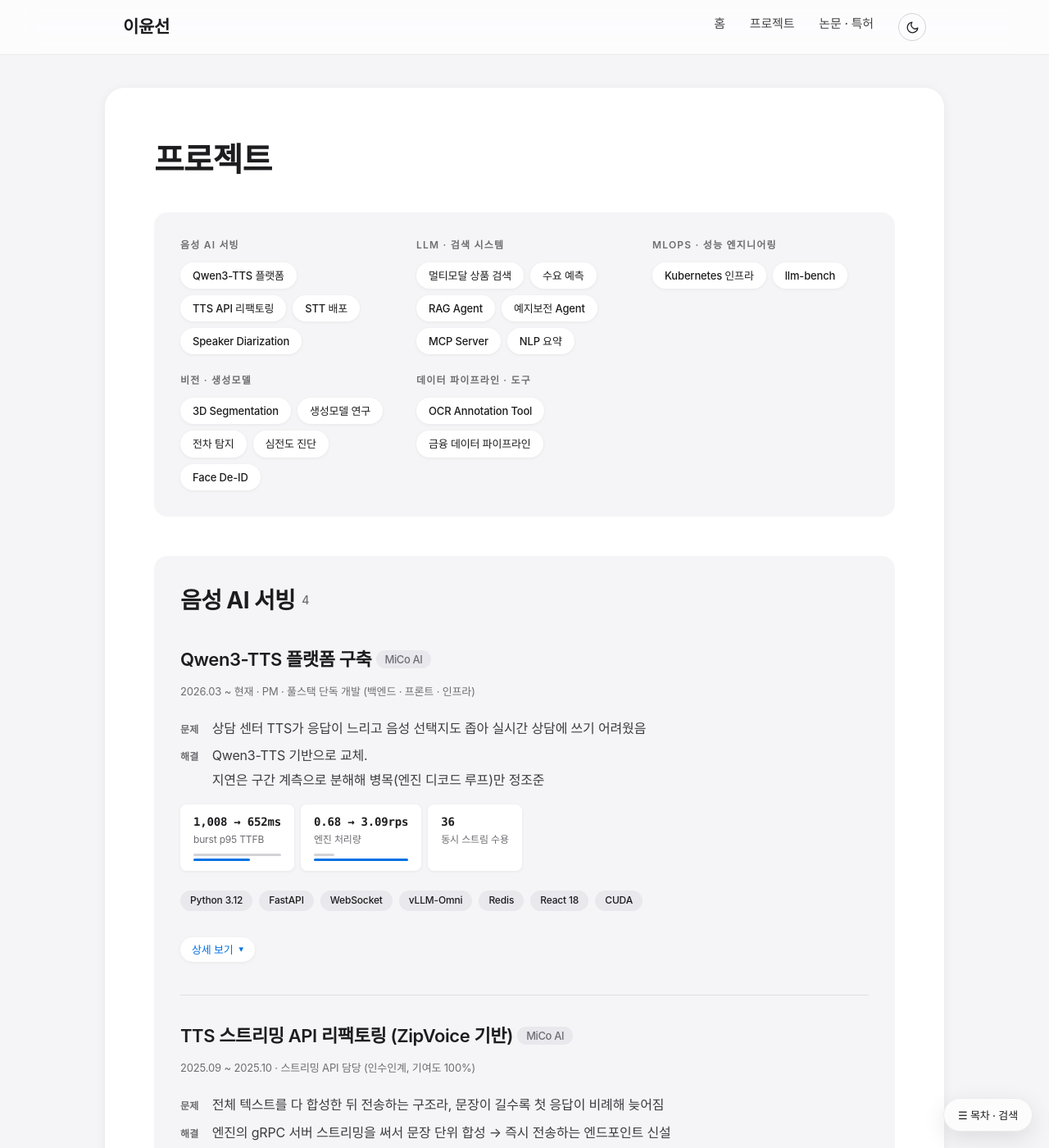
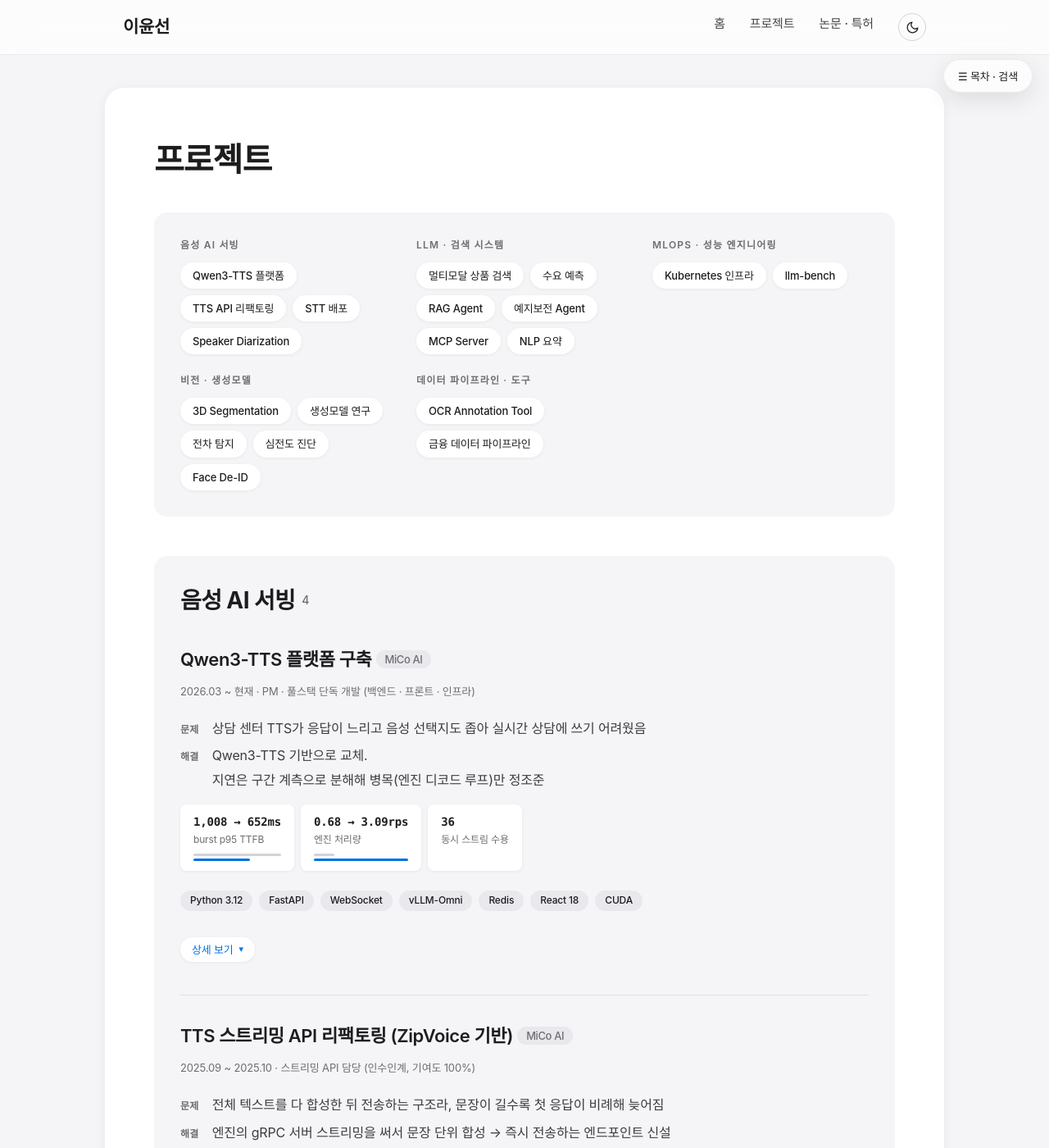
Before and after one commit to ckc5800/ckc5800.github.io, a Jekyll site: the page built from projects.html, in a window 1280 px wide and 1400 px high. Shown: the whole window at 82% size. Built offline with Jekyll 4.4.1, drawn with Linux system fonts in a browser that asks for light colours; some web fonts are replaced.

Commit message:
목차·검색 플로팅 버튼을 우하단에서 우상단(네비 아래)으로 이동
본인 피드백 반영. 패널은 버튼 아래로 펼쳐지도록 top 기준으로 전환,
등장 애니메이션 방향도 위에서 아래로 맞춤.

Co-Authored-By: Claude Fable 5 <noreply@anthropic.com>

```diff
--- a/assets/style.css
+++ b/assets/style.css
@@ -802,7 +802,7 @@ h2[id] {
         gap: 7px;
         position: fixed;
         right: 20px;
-        bottom: 20px;
+        top: 72px;   /* 네비게이션 바로 아래 */
         z-index: 120;
         padding: 10px 17px;
         font-family: inherit;
@@ -828,9 +828,9 @@ h2[id] {
         display: block;
         position: fixed;
         right: 20px;
-        bottom: 72px;
+        top: 122px;   /* 토글 버튼 아래로 펼침 */
         width: 248px;
-        max-height: min(480px, calc(100vh - 100px));
+        max-height: min(480px, calc(100vh - 142px));
         overflow-y: auto;
         overscroll-behavior: contain;
         z-index: 120;
@@ -845,11 +845,11 @@ h2[id] {
 @media (prefers-reduced-motion: no-preference) {
     .side-nav.is-open {
         animation: side-nav-pop 0.18s ease;
-        transform-origin: bottom right;
+        transform-origin: top right;
     }
 
     @keyframes side-nav-pop {
-        from { opacity: 0; transform: translateY(6px) scale(0.98); }
+        from { opacity: 0; transform: translateY(-6px) scale(0.98); }
         to { opacity: 1; transform: none; }
     }
 }
```
